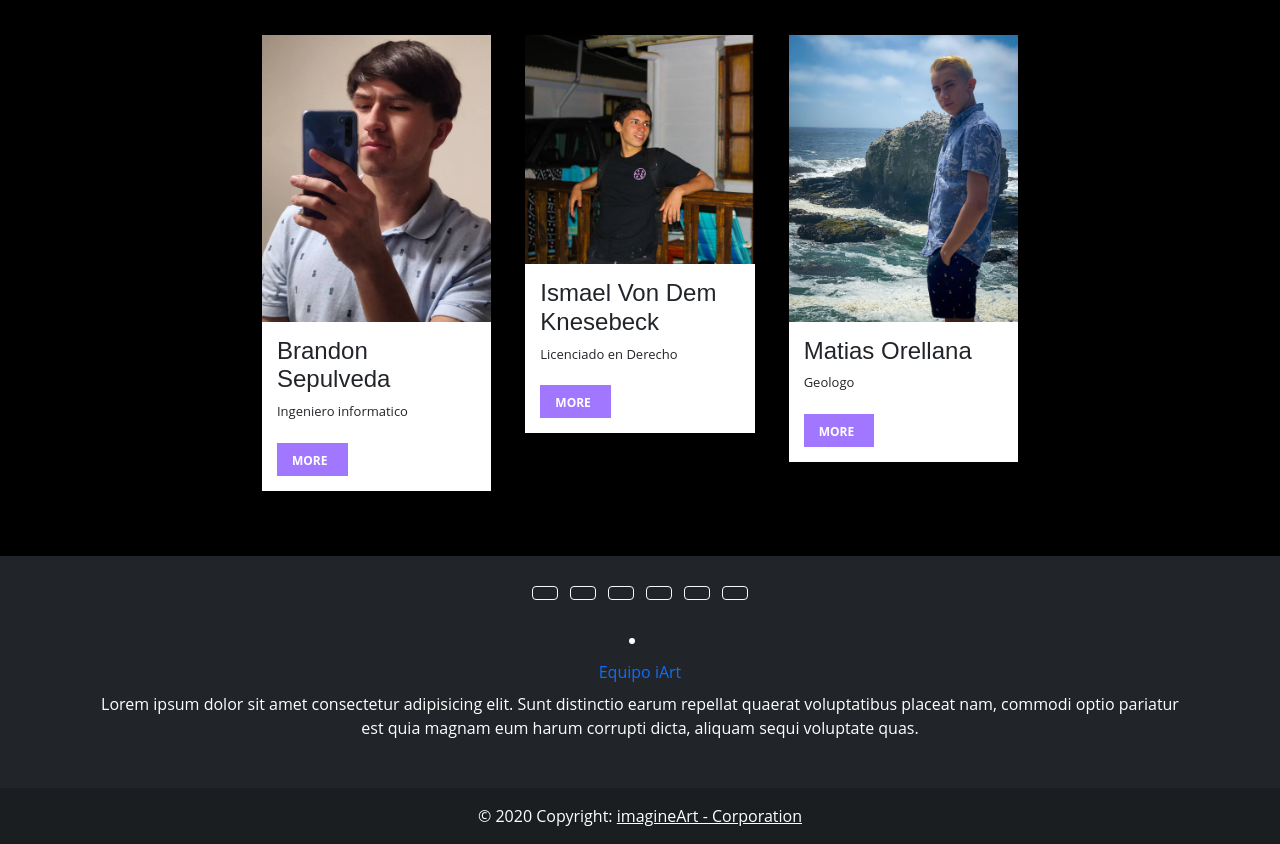
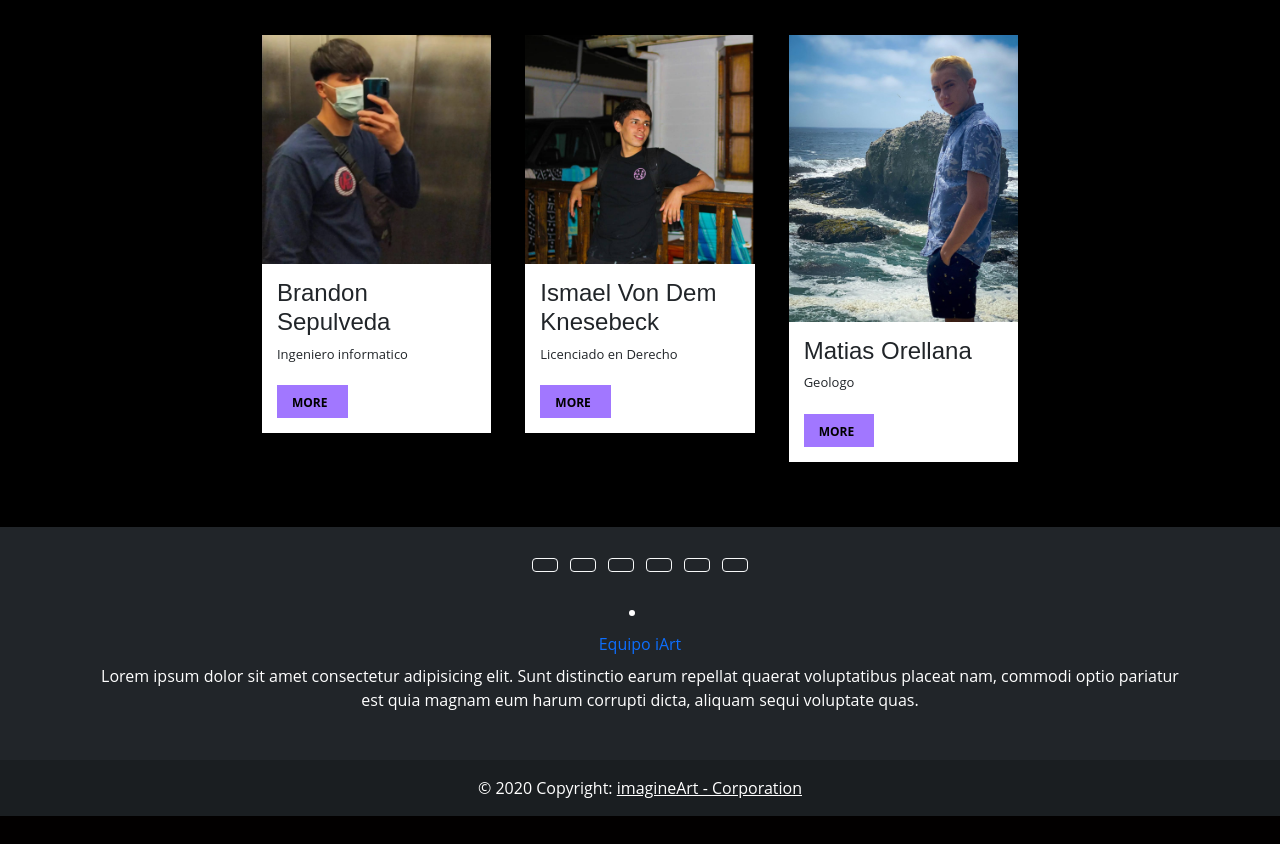
Before and after one commit to BrandonSepu/iart, a Django app: page /equipo in a window 1280 px wide. Shown: the part 66-910 px from the top of the page. After the commit the page ends 882 px from the top, so only its background shows below. Run offline with Django 3.2, Linux system fonts and the light colour scheme; some libraries are stand-ins or nearby versions.

Commit message:
mi foto 2

```diff
--- a/core/templates/web/equipo.html
+++ b/core/templates/web/equipo.html
@@ -20,12 +20,12 @@
                                 <div class="col-sm-4">
                                     <div class="thumb-wrapper">
                                         <div class="img-box">
-                                            <img src="{% static 'app/img/brandon.jpg' %}" class="img-fluid" alt="">
+                                            <img src="{% static 'app/img/brandon2.jpg' %}" class="img-fluid" alt="">
                                         </div>
                                         <div class="thumb-content">
                                             <h4>Brandon Sepulveda</h4>
                                             <p>Ingeniero informatico</p>
-                                            <a href="#" class="btn btn-primary">More <i class="fa fa-angle-right"></i></a>
+                                            <a href="#" class="btn btn-warning">More <i class="fa fa-angle-right"></i></a>
                                         </div>
                                     </div>
                                 </div>
@@ -37,7 +37,7 @@
                                         <div class="thumb-content">
                                             <h4>Ismael Von Dem Knesebeck</h4>
                                             <p>Licenciado en Derecho</p>
-                                            <a href="#" class="btn btn-primary">More <i class="fa fa-angle-right"></i></a>
+                                            <a href="#" class="btn btn-warning">More <i class="fa fa-angle-right"></i></a>
                                         </div>
                                     </div>
                                 </div>
@@ -49,7 +49,7 @@
                                         <div class="thumb-content">
                                             <h4>Matias Orellana</h4>
                                             <p>Geologo</p>
-                                            <a href="#" class="btn btn-primary">More <i class="fa fa-angle-right"></i></a>
+                                            <a href="#" class="btn btn-warning">More <i class="fa fa-angle-right"></i></a>
                                         </div>
                                     </div>
                                 </div>
```
Also changed, not shown: core/static/app/img/brandon2.jpg (added).
